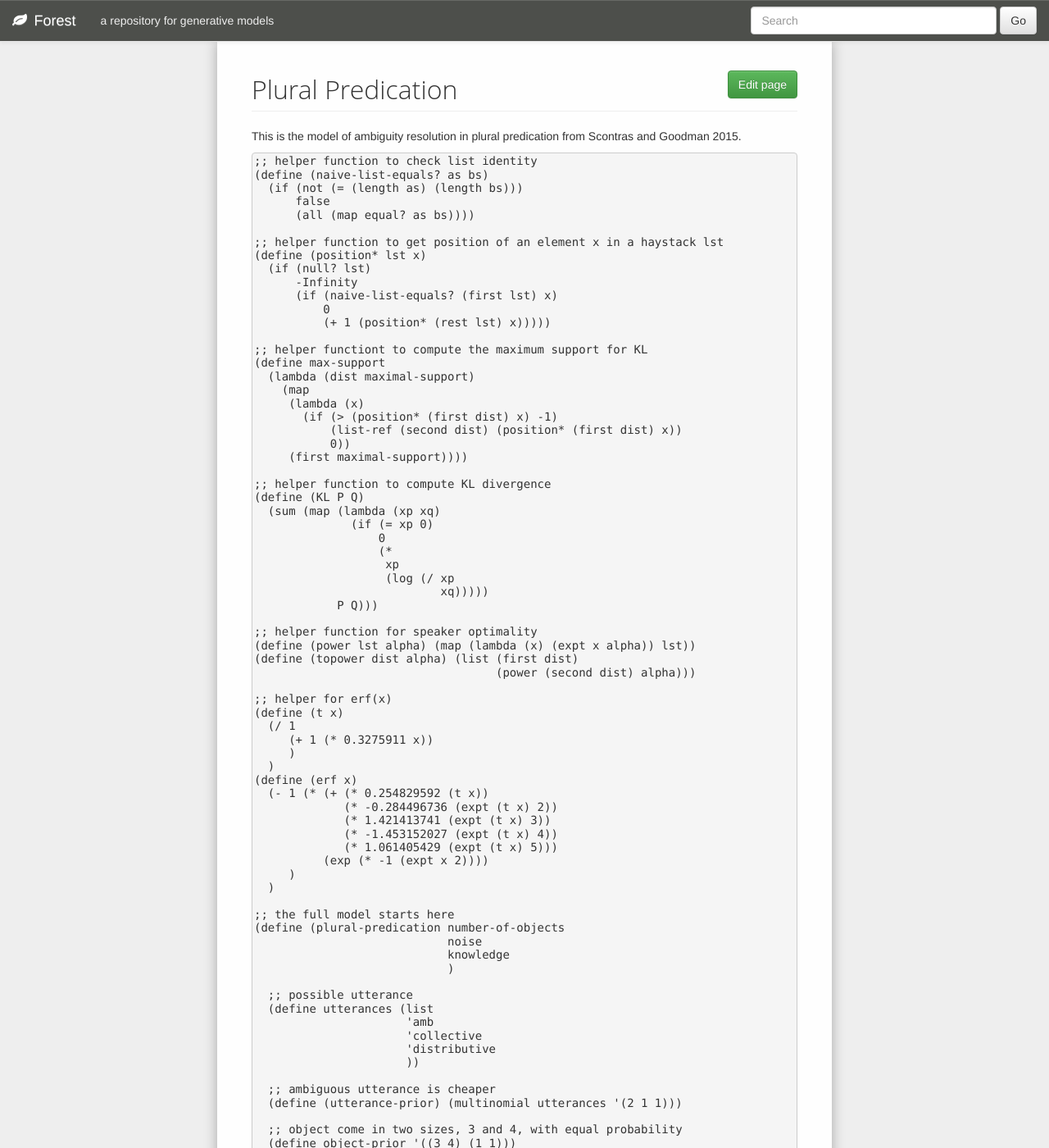
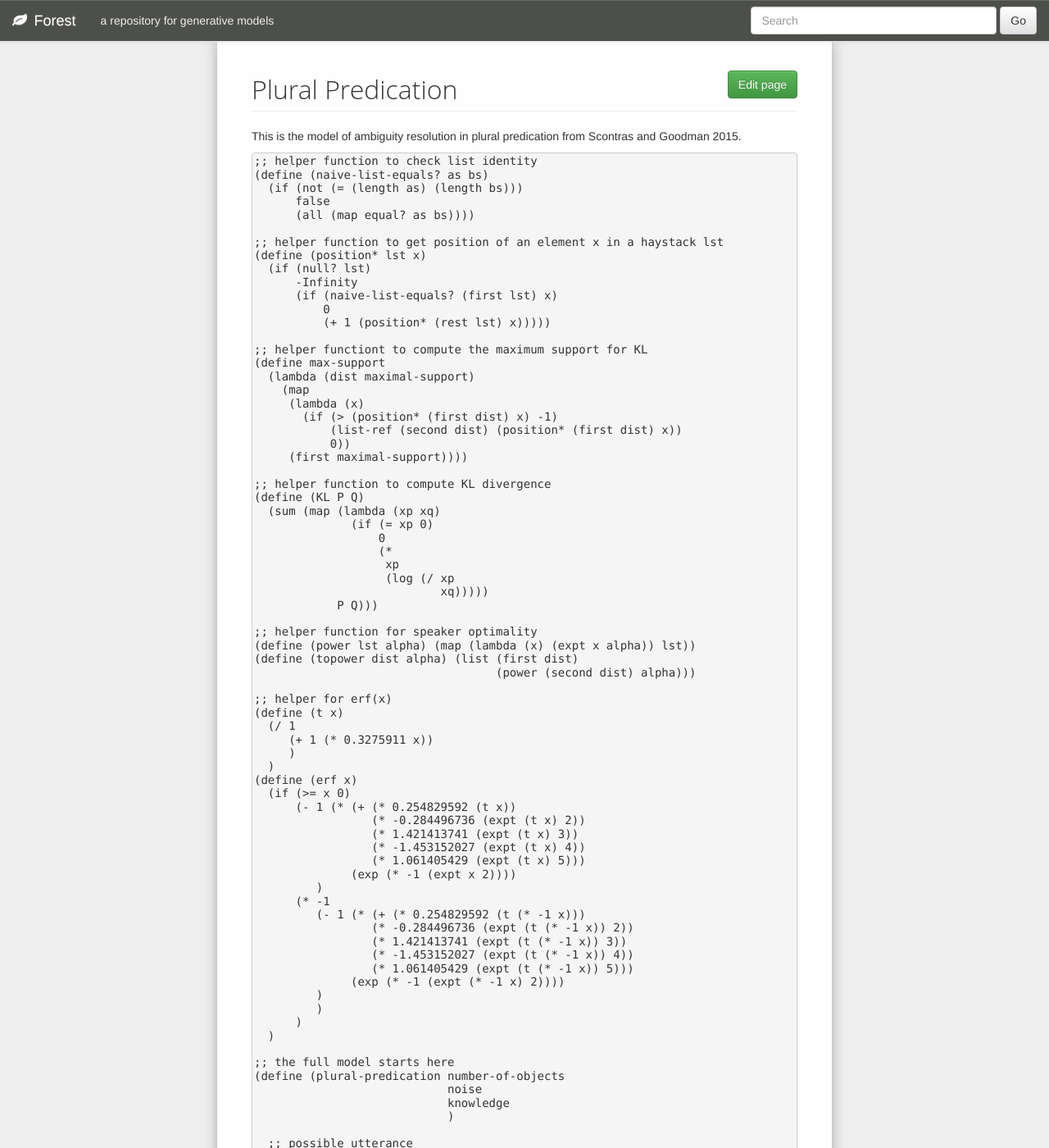
Before and after one commit to forestdb/forestdb.org, a Jekyll site: the page built from models/plural-predication.md, in a window 1280 px wide and 1400 px high. Shown: the whole window at 82% size. Built offline with Jekyll 4.4.1, drawn with Linux system fonts in a browser that asks for light colours; nearby versions of some CDN libraries; a script that is not in the unit is left out; some of the changed text lies outside the part shown.

Commit message:
fixed erf()

```diff
--- a/models/plural-predication.md
+++ b/models/plural-predication.md
@@ -56,13 +56,24 @@ This is the model of ambiguity resolution in plural predication from Scontras an
 	     )
 	  )
 	(define (erf x)
-	  (- 1 (* (+ (* 0.254829592 (t x))
-	             (* -0.284496736 (expt (t x) 2))
-	             (* 1.421413741 (expt (t x) 3))
-	             (* -1.453152027 (expt (t x) 4))
-	             (* 1.061405429 (expt (t x) 5)))
-	          (exp (* -1 (expt x 2))))
-	     )
+	  (if (>= x 0)
+	      (- 1 (* (+ (* 0.254829592 (t x))
+	                 (* -0.284496736 (expt (t x) 2))
+	                 (* 1.421413741 (expt (t x) 3))
+	                 (* -1.453152027 (expt (t x) 4))
+	                 (* 1.061405429 (expt (t x) 5)))
+	              (exp (* -1 (expt x 2))))
+	         )
+	      (* -1
+	         (- 1 (* (+ (* 0.254829592 (t (* -1 x)))
+	                 (* -0.284496736 (expt (t (* -1 x)) 2))
+	                 (* 1.421413741 (expt (t (* -1 x)) 3))
+	                 (* -1.453152027 (expt (t (* -1 x)) 4))
+	                 (* 1.061405429 (expt (t (* -1 x)) 5)))
+	              (exp (* -1 (expt (* -1 x) 2))))
+	         )
+	         )
+	      )
 	  )
 
 	;; the full model starts here
```
